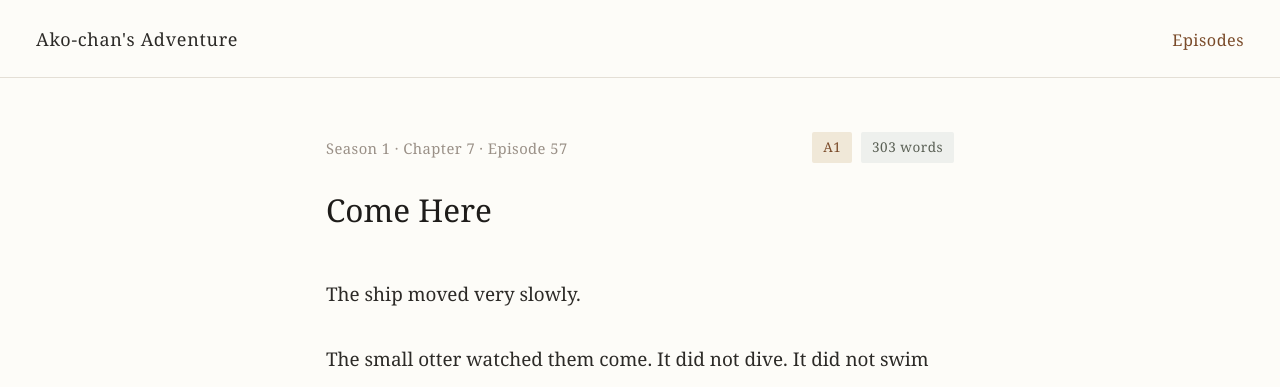
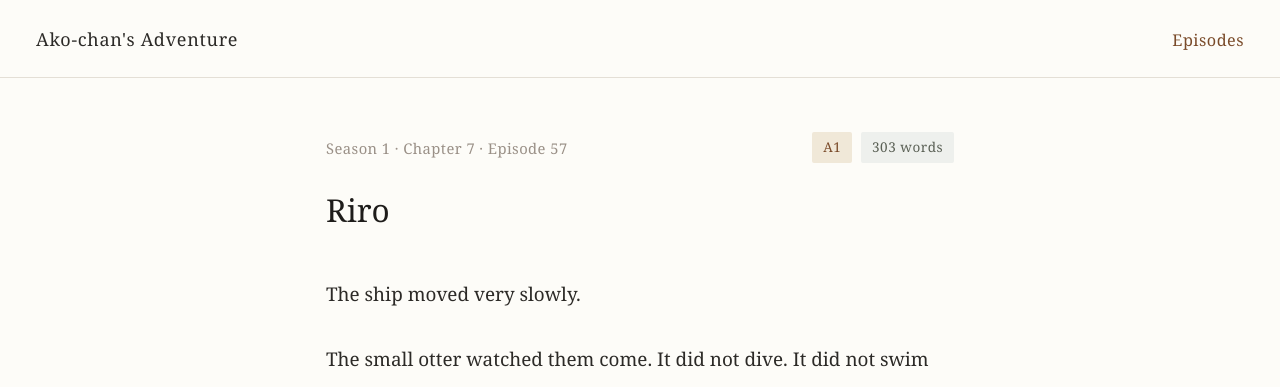
Before and after one commit to morisaki-yuichi/ako-chans-adventure, a Jekyll site: the page built from season1/chapter07/ep057.md, in a window 1280 px wide. Shown: the top 387 px of the page. Built offline with Jekyll 4.4.1, drawn with Linux system fonts in a browser that asks for light colours.

Commit message:
Rename Ep57 title to Riro

```diff
--- a/season1/chapter07/ep057.md
+++ b/season1/chapter07/ep057.md
@@ -1,6 +1,6 @@
 ---
 layout: episode
-title: "Come Here"
+title: "Riro"
 season: 1
 chapter: 7
 episode: 57
```
